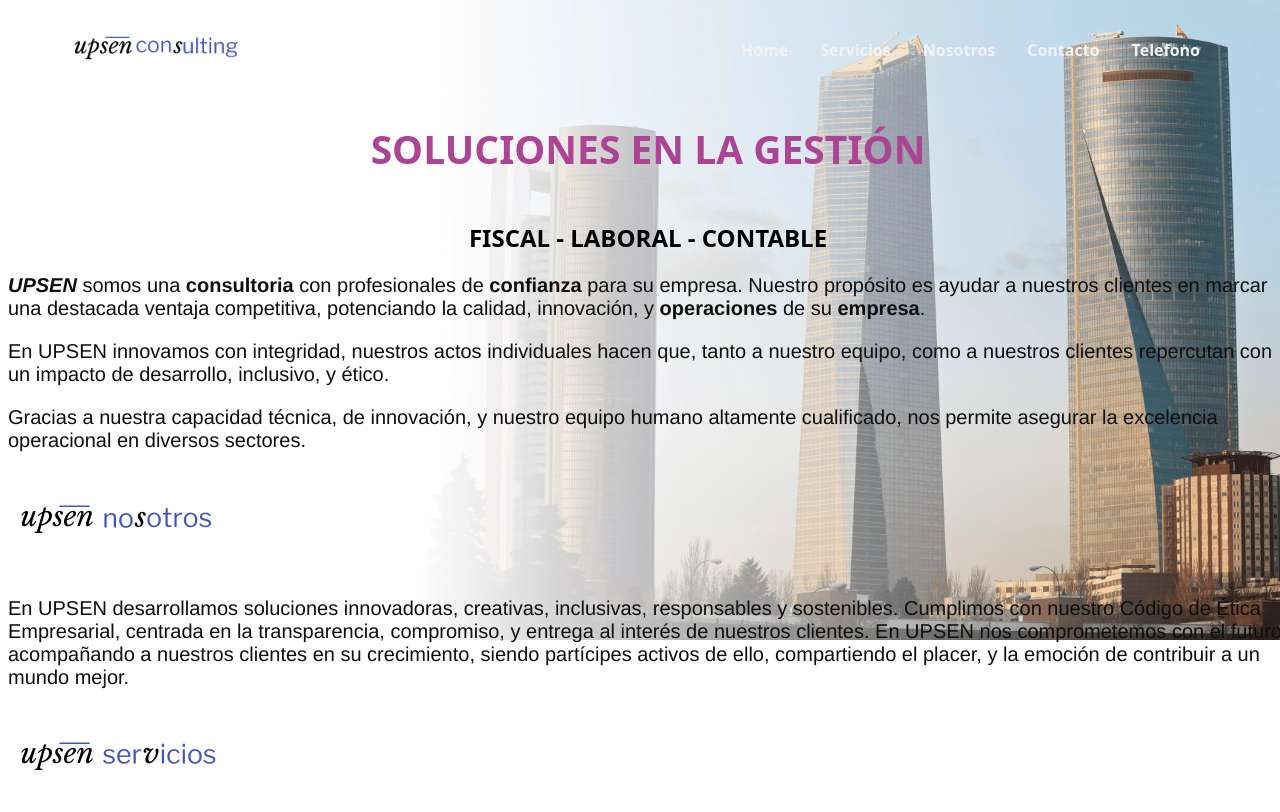
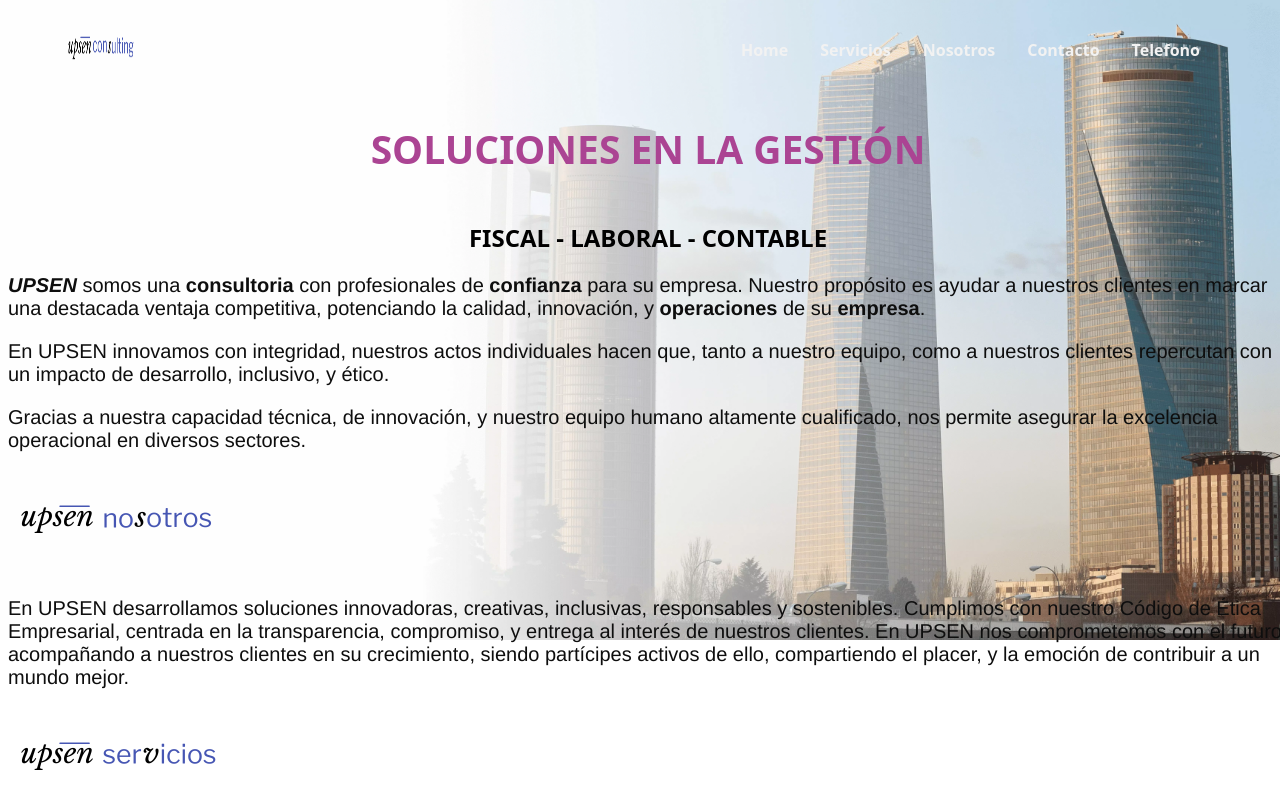
Before and after one commit to developerpaco/proyectonuevo, a plain HTML site: page index.html in a window 1280 px wide. Shown: the top 812 px of the page. Drawn offline with Linux system fonts and the light colour scheme.

Commit message:
Add files via upload

```diff
--- a/index.html
+++ b/index.html
@@ -10,7 +10,7 @@
 <body>
 
     <header id="Header">
-        <img src="/upconsulting.png" alt="" class="logo">
+        <img src="/upconsulting.png" alt="upconsulting" width="80" height="100" class="logo">
 
         <ul class="main-menu">
             <li class="menu-item">Home</li>
```
